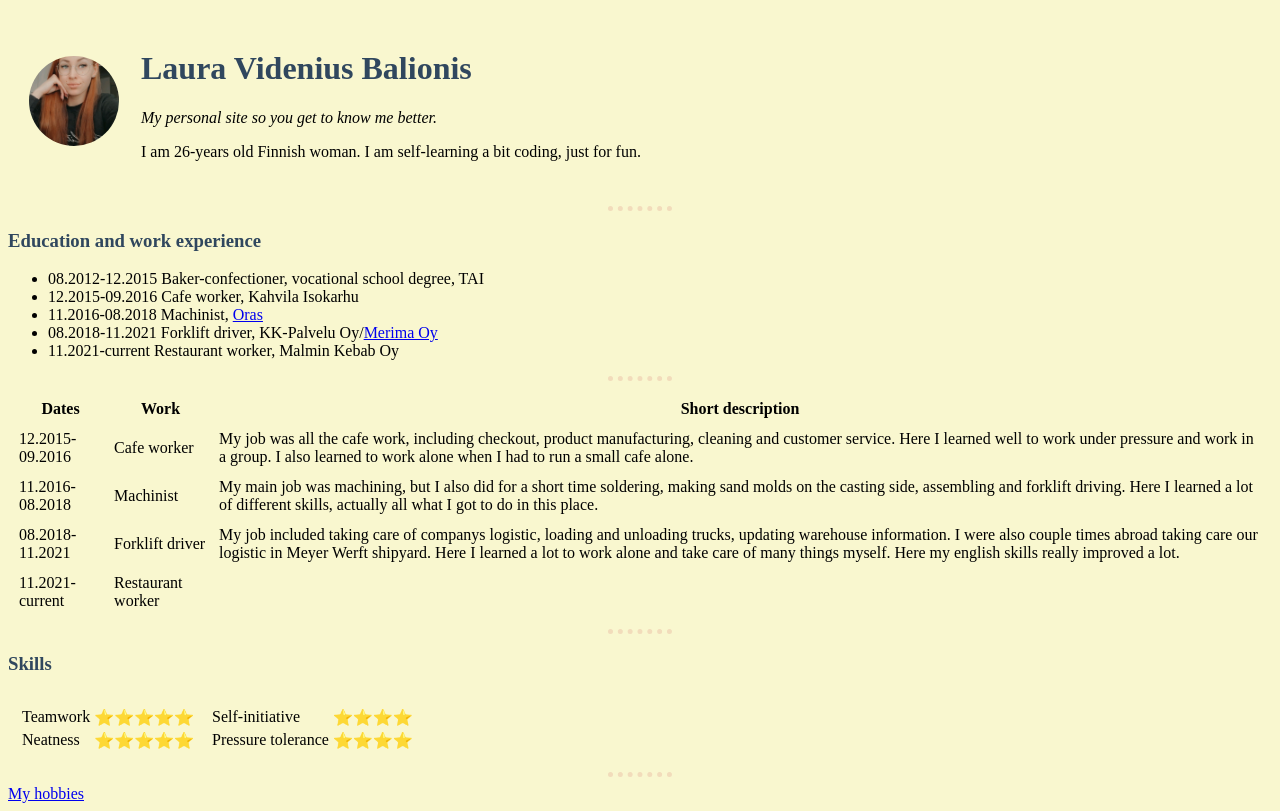
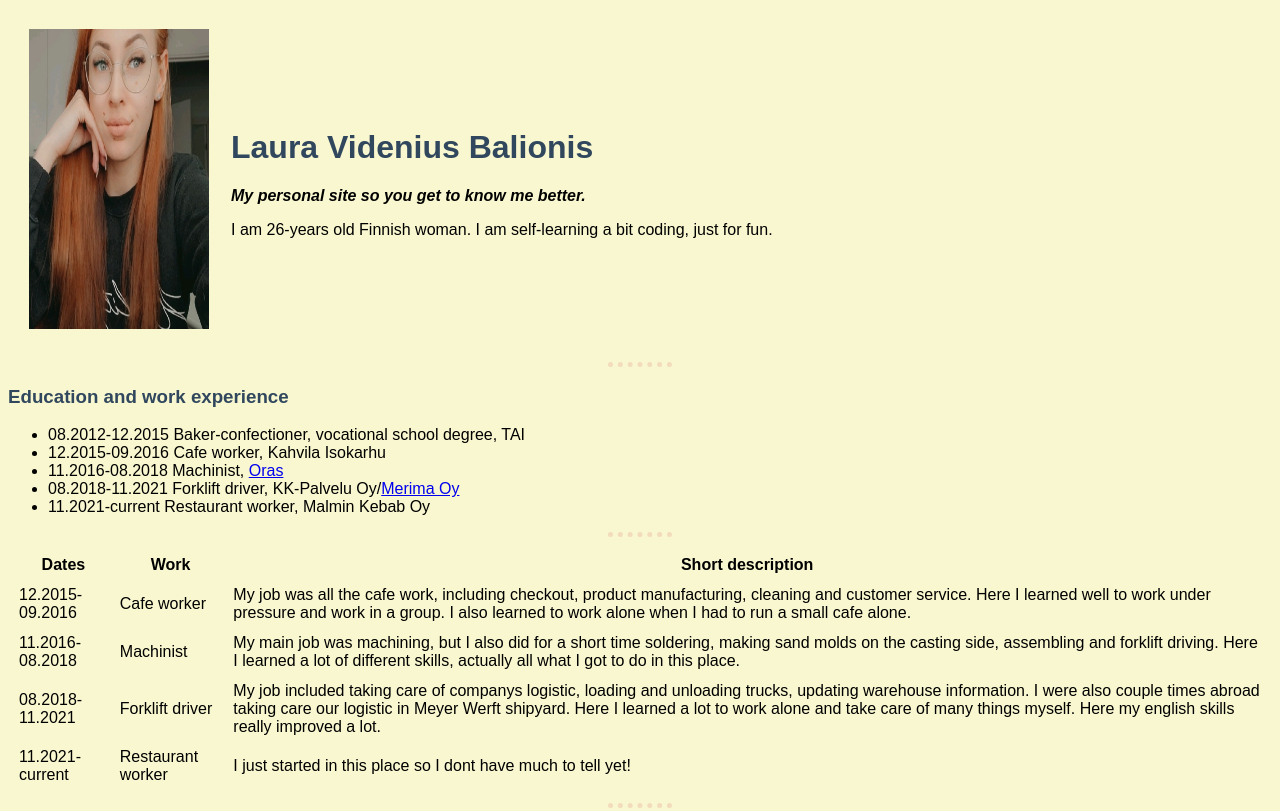
Before and after one commit to Lauravideniusbalionis/L.VidBal, a plain HTML site: page index.html in a window 1280 px wide. Shown: the top 811 px of the page. Drawn offline with Linux system fonts and the light colour scheme.

Commit message:
updating

```diff
--- a/index.html
+++ b/index.html
@@ -11,11 +11,11 @@
     <table cellspacing='20'>
         <tr>
             <td>
-                <img src = 'img/laura.jpg' alt="Lauras profile picture">
+                <img class=main src = 'img/laura.jpg' alt="Lauras profile picture">
             </td>
             <td>
                 <h1>Laura Videnius Balionis</h1>
-                <p><em>My personal site so you get to know me better.</em></p>
+                <p><em><strong>My personal site so you get to know me better.</strong></em></p>
                 <p>I am 26-years old Finnish woman. I am self-learning a bit coding, just for fun.</p>
             </td>
         </tr>
@@ -45,24 +45,25 @@
     <tfoot>
 
     </tfoot>
-    <tr>
+    <tr class="cafe">
         <td>12.2015-09.2016</td>
         <td>Cafe worker</td>
         <td>My job was all the cafe work, including checkout, product manufacturing, cleaning and customer service. Here I learned well to work under pressure and work in a group. I also learned to work alone when I had to run a small cafe alone.</td>
     </tr>
-    <tr>
+    <tr class="mach">
         <td>11.2016-08.2018</td>
         <td>Machinist</td>
         <td>My main job was machining, but I also did for a  short time soldering, making sand molds on the casting side, assembling and forklift driving. Here I learned a lot of different skills, actually all what I got to do in this place.</td>
     </tr>
-    <tr>
+    <tr class="fork">
         <td>08.2018-11.2021</td>
         <td>Forklift driver</td>
         <td>My job included taking care of companys logistic, loading and unloading trucks, updating warehouse information. I were also couple times abroad taking care our logistic in Meyer Werft shipyard. Here I learned a lot to work alone and take care of many things myself. Here my english skills really improved a lot.</td>
     </tr>
-    <tr>
+    <tr class="malmi">
         <td>11.2021-current</td>
         <td>Restaurant worker</td>
+        <td>I just started in this place so I dont have much to tell yet!</td>
     </tr>
 </table>
 <hr>
--- a/style.css
+++ b/style.css
@@ -1,9 +1,14 @@
-img{
+.main img{
     height: 90px;
     border-radius: 50px;
 }
+img {
+    height: 300px;
+    width: 180px;
+}
 body {
     background-color: #F9F7CF;
+   font-family: Arial, Helvetica, sans-serif;
  }
  h1 {
     color: #30475E;
@@ -18,3 +23,15 @@ hr {
      border-width: 5px;
      width: 5%;
 }
+.cafe:hover {
+    background-color: #EADCA6;
+}
+.mach:hover {
+    background-color: #EADCA6;
+}
+.fork:hover {
+    background-color: #EADCA6;
+}
+.malmi:hover {
+    background-color: #EADCA6;
+}
```
Also changed, not shown: Hobbies.html (+2 -0 lines), img-mush/nature-mush.jpg (added), img-nature/nature-img.jpg (added).
